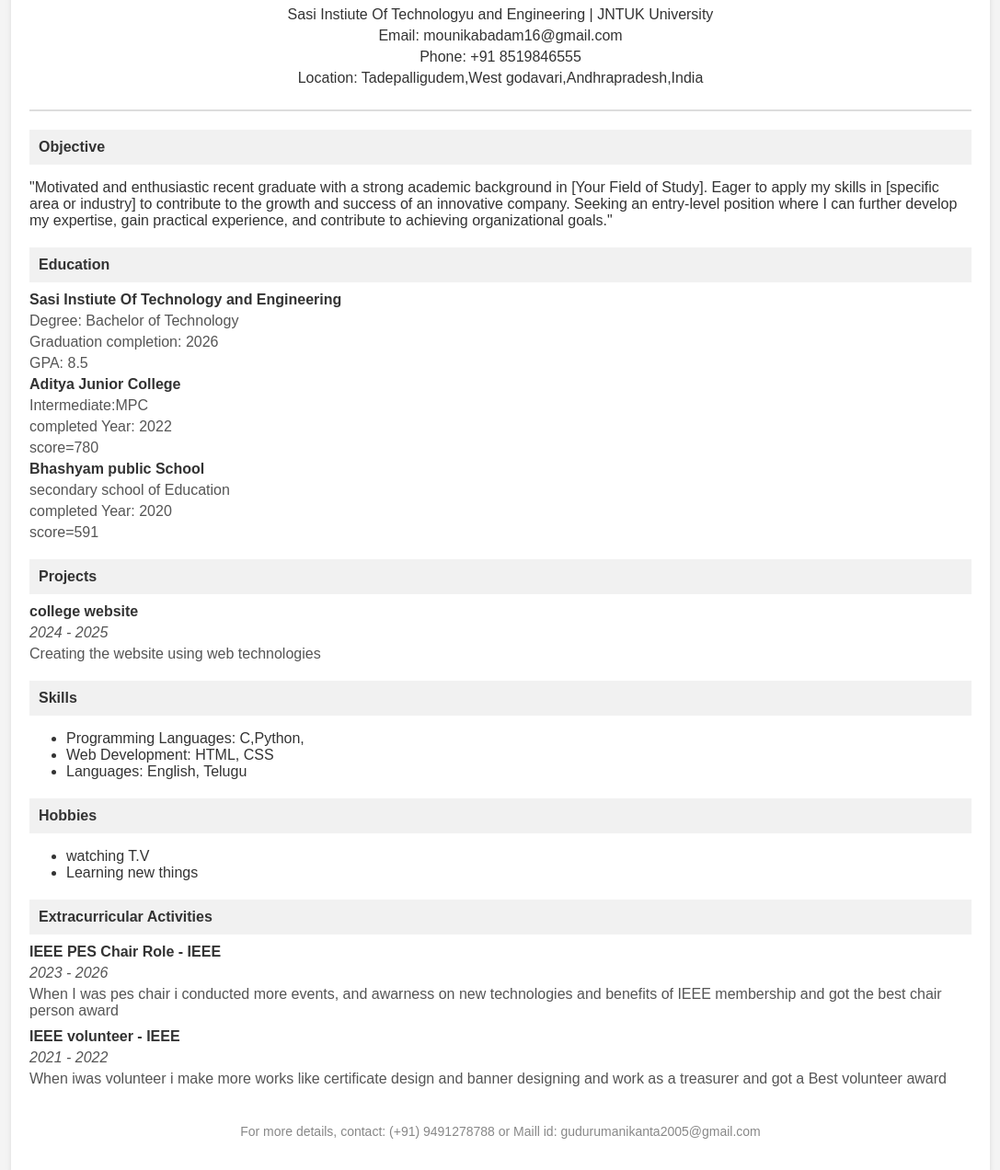
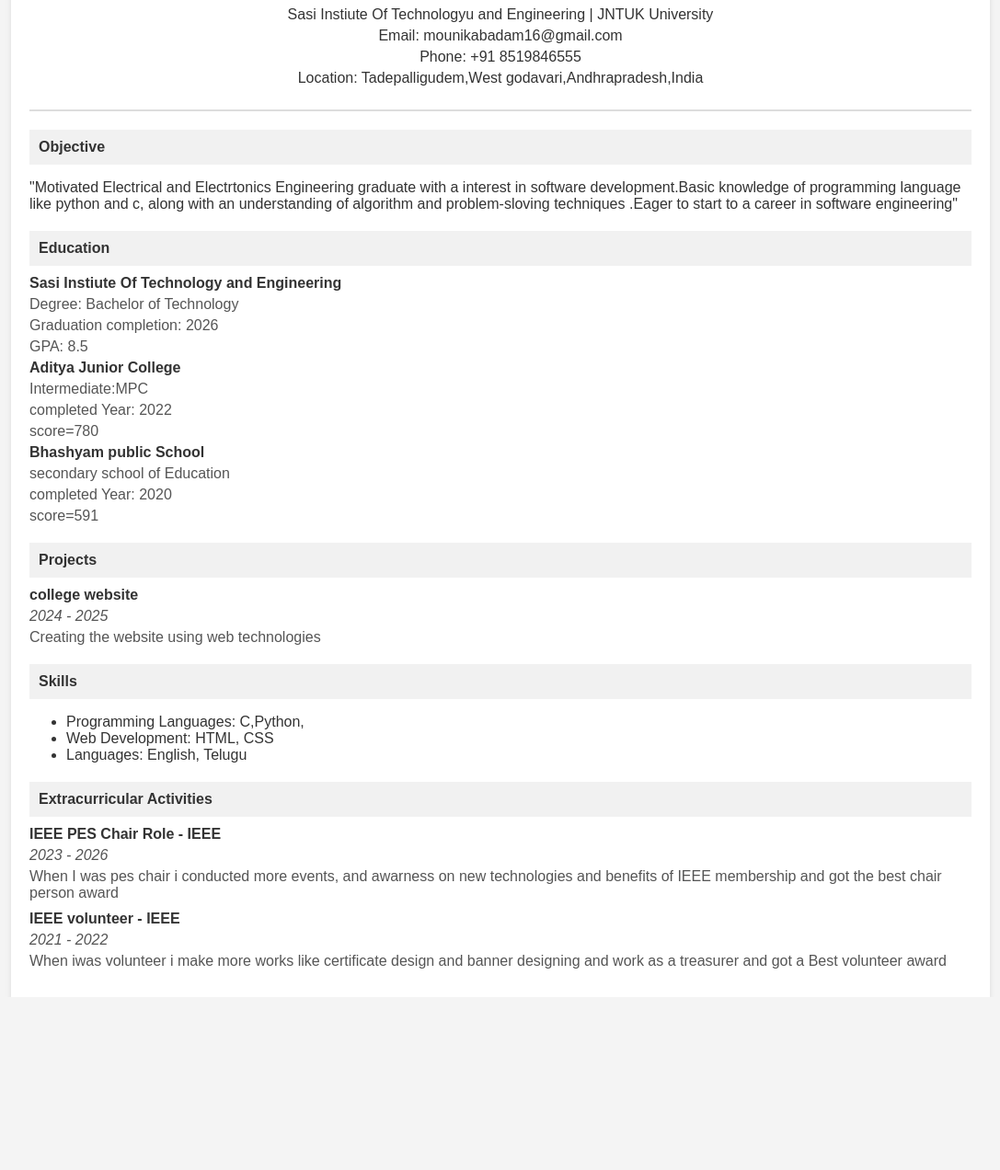
Before and after one commit to Mounikabadam/Mounikabadam.github.io, a plain HTML site: page index.html in a window 1280 px wide. Shown: the part 80-1352 px from the top of the page at 92% size, without its empty margins (96-1183 px from the left). After the commit the page ends 1164 px from the top, so only its background shows below. Drawn offline with Linux system fonts and the light colour scheme.

Commit message:
Update index.html

```diff
--- a/index.html
+++ b/index.html
@@ -97,7 +97,7 @@
         <div class="section-title">Objective</div>
         <div class="Objective">
             <div class="Objective-item">
-                <P> "Motivated and enthusiastic recent graduate with a strong academic background in [Your Field of Study]. Eager to apply my skills in [specific area or industry] to contribute to the growth and success of an innovative company. Seeking an entry-level position where I can further develop my expertise, gain practical experience, and contribute to achieving organizational goals."</P>
+                <P> "Motivated Electrical and Electrtonics Engineering graduate with a interest in software development.Basic knowledge of programming language like python and c, along with an understanding of algorithm and problem-sloving techniques .Eager to start to a career in software engineering"</P>
 
 
             </div>
@@ -138,14 +138,6 @@
                 <li>Languages: English, Telugu</li>
             </ul>
         </div>
-        <div class="section-title">Hobbies</div>
-        <div class="Hobbies">
-            <ul>
-                <li>watching T.V</li>
-                <li>Learning new things</li>
-
-            </ul>
-        </div>
 
         <div class="section-title">Extracurricular Activities</div>
         <div class="activities">
@@ -160,10 +152,6 @@
                 <p>When iwas volunteer i make more works like certificate design and banner designing and work as a treasurer and got a Best volunteer award</p>
             </div>
         </div>
-
-        <div class="footer">
-            <p>For more details, contact: (+91) 9491278788 or Maill id: gudurumanikanta2005@gmail.com</a></p>
-        </div>
     </div>
 </body>
 </html>
```
